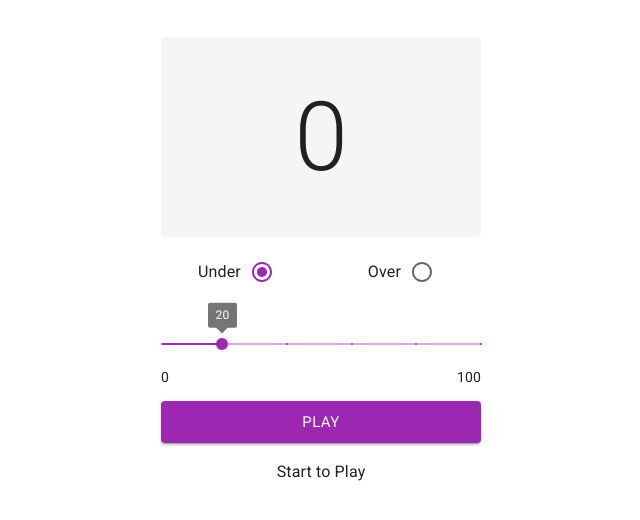
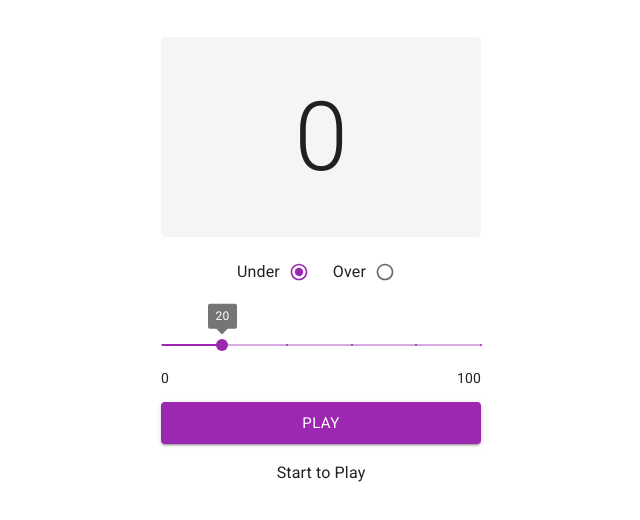
Before and after one commit to alex-tiutiunyk/dice-game, a Next.js app: page / in a window 1280 px wide. Shown: the top 520 px of the page, without its empty margins (319-959 px from the left). Built offline with nearby package versions, Linux system fonts and the light colour scheme.

Commit message:
Fix pixel perfect

```diff
--- a/src/components/Radios.tsx
+++ b/src/components/Radios.tsx
@@ -11,23 +11,23 @@ const Radios = ({ setRadio }: RadiosProps) => {
   };
 
   return (
-    <FormControl sx={{ marginBottom: '37px' }}>
+    <FormControl sx={{ marginBottom: 5 }}>
       <RadioGroup
         row
         name='threshold'
         onChange={handleCheck}
         defaultValue='under'
-        sx={{ gap: 10, paddingRight: '28px' }}
+        sx={{ gap: '10px', paddingRight: '28px' }}
       >
         <FormControlLabel
           value='under'
-          control={<Radio color='secondary' />}
+          control={<Radio color='secondary' size='small' />}
           label='Under'
           labelPlacement='start'
         />
         <FormControlLabel
           value='over'
-          control={<Radio color='secondary' />}
+          control={<Radio color='secondary' size='small' />}
           label='Over'
           labelPlacement='start'
         />
--- a/src/components/Result.tsx
+++ b/src/components/Result.tsx
@@ -14,7 +14,7 @@ const Result = ({ result }: ResultProps) => {
         fontSize: 96,
         backgroundColor: 'rgba(var(--stb-black) / 0.04)',
         borderRadius: 1,
-        marginBottom: '14px',
+        marginBottom: 2,
       }}
     >
       {result}
```
